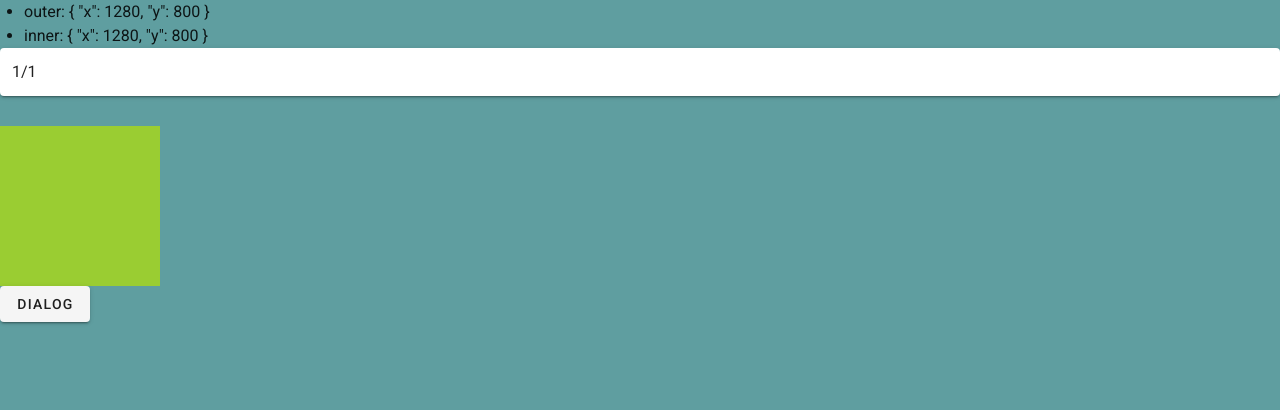
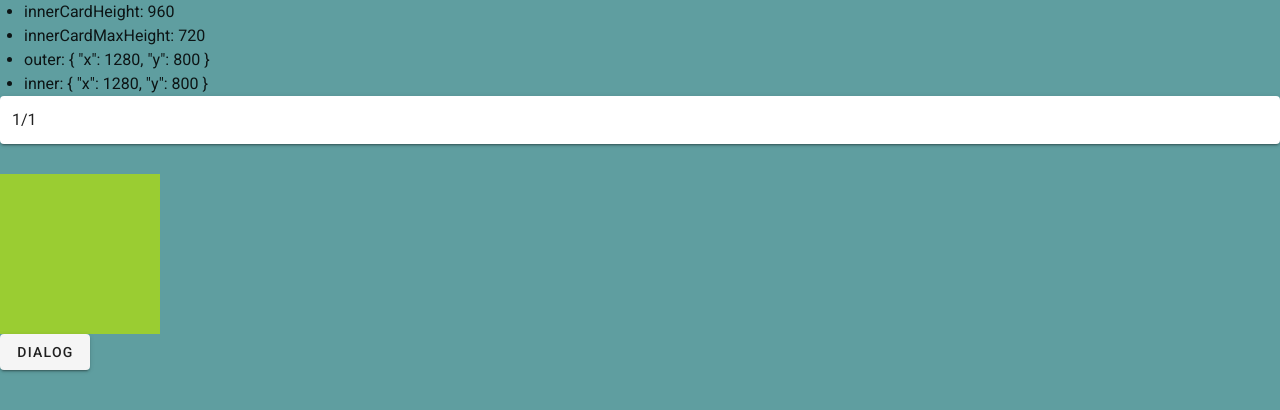
Before and after one commit to Uki141/vuetify-resize-sandbox, a Vue app: page / in a window 1280 px wide. Shown: the top 410 px of the page. Built offline with nearby package versions, Linux system fonts and the light colour scheme.

Commit message:
add dialog

```diff
--- a/src/components/HelloWorld.vue
+++ b/src/components/HelloWorld.vue
@@ -4,6 +4,12 @@
     :style="OUTER_STYLE">
       <div class="inner"
       :style="INNER_STYLE">
+      <div>
+          <ul>
+            <li>innerCardHeight: {{innerCardHeight}}</li>
+            <li>innerCardMaxHeight: {{innerCardMaxHeight}}</li>
+          </ul>
+        </div>
         <div>
           <ul>
             <li>outer: {{outer}}</li>
@@ -25,6 +31,7 @@
               :max-height="innerCardMaxHeight"></v-card>
           </v-dialog>
         </div>
+
       </div>
     </div>
   </v-container>
```
Also changed, not shown: 7 other files (tests, documents, lock files or other folders).
